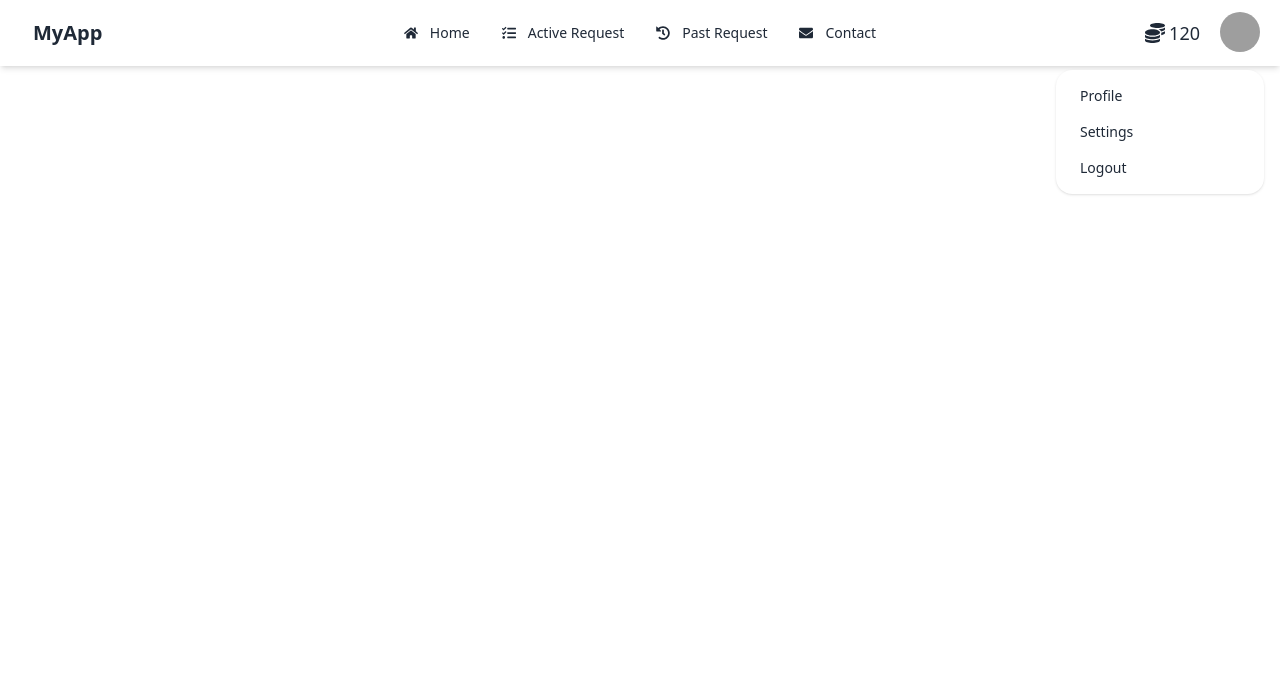
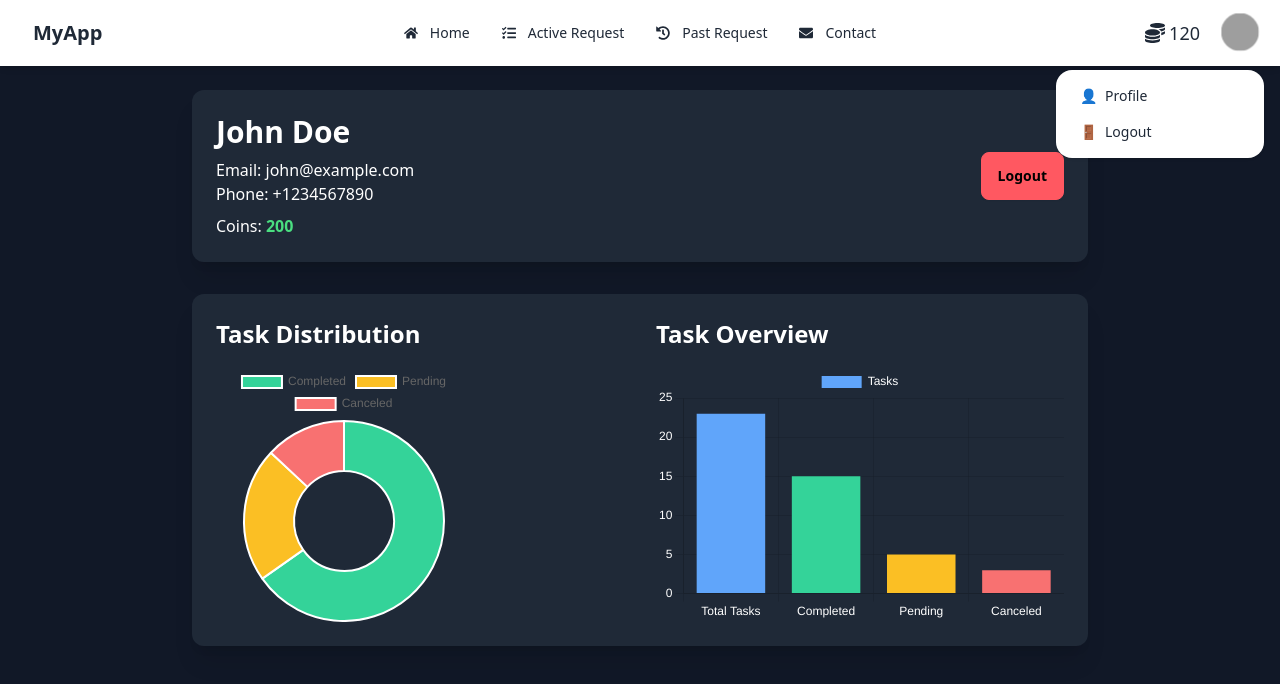
Before and after one commit to sidad112004/AidTechFrontend, a React (Vite) app in the folder frontend/: page /profile in a window 1280 px wide. Both pictures are taken after a click on the label 1239 px from the left and 32 px from the top of the page. Shown: the top 684 px of the page. Built offline with nearby package versions, Linux system fonts and the light colour scheme; grey boxes are pictures that could not be loaded.

Commit message:
profile page

```diff
--- a/frontend/package.json
+++ b/frontend/package.json
@@ -13,6 +13,7 @@
     "@react-google-maps/api": "^2.20.5",
     "@tailwindcss/vite": "^4.0.4",
     "react": "^18.2.0",
+    "react-chartjs-2": "^5.3.0",
     "react-dom": "^18.2.0",
     "react-google-places-autocomplete": "^4.1.0",
     "react-icons": "^5.4.0",
--- a/frontend/src/App.jsx
+++ b/frontend/src/App.jsx
@@ -7,6 +7,7 @@ import Activerequest from './components/activerequest/Activerequest';
 import Pastrequest from './components/pastrequest/Pastrequest';
 import Contact from './components/contact/contact';
 import Signup from './components/signup/Signup';
+import Profile from './components/profile/Profile';
 
 // A component to hold the routes and conditionally render the Navbar
 function AppContent() {
@@ -26,6 +27,7 @@ function AppContent() {
         <Route path="/activerequest" element={<Activerequest />} />
         <Route path="/pastrequest" element={<Pastrequest />} />
         <Route path="/contact" element={<Contact />} />
+        <Route path="/profile" element={<Profile />} />
       </Routes>
     </>
   );
--- a/frontend/src/components/homepage/Home.jsx
+++ b/frontend/src/components/homepage/Home.jsx
@@ -2,13 +2,14 @@ import React from 'react';
 import Notification from './Notification';
 import Help from './Help';
 import Cancel from './Cancel';
+
 function Home() {
   return (
     <>
-      {/* Main Content divided into 2 sections with a dark theme */}
-      <div className="grid grid-cols-2 h-screen p-6 gap-4 text-gray-200">
+      {/* Main Content: Responsive grid */}
+      <div className="grid grid-cols-1 md:grid-cols-2 h-screen p-6 gap-4 text-gray-200">
         {/* Left Section: Detailed Project Description */}
-        <div className="overflow-y-auto p-8 rounded-xl shadow-lg">
+        <div className="overflow-y-auto p-8 rounded-xl shadow-lg bg-gray-800">
           <header className="mb-8">
             <h1 className="text-4xl font-extrabold text-blue-400">AidTech Alliance</h1>
             <p className="mt-2 text-xl text-gray-300">
@@ -83,11 +84,9 @@ function Home() {
           </section>
         </div>
 
-        {/* Right Section: Large Adjacent Action Buttons */}
-        <div className="flex flex-row items-center justify-center gap-8">
-          {/* Help component renders its own circular Help button */}
+        {/* Right Section: Action Buttons */}
+        <div className="flex flex-col items-center justify-center gap-8  p-8 rounded-xl shadow-lg">
           <Help />
-          {/* Render the Cancel component */}
           <Cancel />
         </div>
       </div>
--- a/frontend/src/components/navbar/Navbar.jsx
+++ b/frontend/src/components/navbar/Navbar.jsx
@@ -15,10 +15,9 @@ function Navbar() {
         </Link>
       </div>
 
-      {/* Center: Menu */}
-      <div className="navbar-center">
-        {/* Desktop Menu */}
-        <ul className="menu menu-horizontal p-0 hidden lg:flex">
+      {/* Desktop Menu: visible on large screens */}
+      <div className="navbar-center hidden lg:flex">
+        <ul className="menu menu-horizontal p-0">
           <li>
             <Link to="/">
               <FaHome className="inline mr-1" />
@@ -44,9 +43,43 @@ function Navbar() {
             </Link>
           </li>
         </ul>
+      </div>
 
-        {/* Mobile Hamburger Menu */}
-        <div className="dropdown lg:hidden">
+      {/* Desktop Right: Coins and Profile (visible on large screens) */}
+      <div className="navbar-end hidden lg:flex items-center gap-4">
+        <div className="tooltip tooltip-bottom" data-tip="Coins">
+          <div className="flex items-center gap-1">
+            <FaCoins className="text-xl" />
+            <span className="text-lg font-medium">{coins}</span>
+          </div>
+        </div>
+        <div className="dropdown dropdown-end">
+          <label tabIndex={0} className="btn btn-ghost btn-circle avatar">
+            <div className="w-10 rounded-full">
+              <img src="https://placeimg.com/80/80/people" alt="Profile" />
+            </div>
+          </label>
+          <ul
+            tabIndex={0}
+            className="menu menu-compact dropdown-content mt-3 p-2 shadow bg-base-100 rounded-box w-52"
+          >
+            <li>
+              <Link to="/profile">
+                <span role="img" aria-label="Profile">👤</span> Profile
+              </Link>
+            </li>
+            <li>
+              <Link to="/logout">
+                <span role="img" aria-label="Logout">🚪</span> Logout
+              </Link>
+            </li>
+          </ul>
+        </div>
+      </div>
+
+      {/* Mobile Menu: visible on small screens, moved to the right */}
+      <div className="navbar-end lg:hidden">
+        <div className="dropdown dropdown-end">
           <label tabIndex={0} className="btn btn-ghost">
             <FaBars className="text-xl" />
           </label>
@@ -78,39 +111,21 @@ function Navbar() {
                 Contact
               </Link>
             </li>
-          </ul>
-        </div>
-      </div>
-
-      {/* Right: Coins and Profile */}
-      <div className="navbar-end flex items-center gap-4">
-        {/* Coins Indicator with coin symbol and value side by side */}
-        <div className="tooltip tooltip-bottom" data-tip="Coins">
-          <div className="flex items-center gap-1">
-            <FaCoins className="text-xl" />
-            <span className="text-lg font-medium">{coins}</span>
-          </div>
-        </div>
-
-        {/* Profile Dropdown */}
-        <div className="dropdown dropdown-end">
-          <label tabIndex={0} className="btn btn-ghost btn-circle avatar">
-            <div className="w-10 rounded-full">
-              <img src="https://placeimg.com/80/80/people" alt="Profile" />
-            </div>
-          </label>
-          <ul
-            tabIndex={0}
-            className="menu menu-compact dropdown-content mt-3 p-2 shadow bg-base-100 rounded-box w-52"
-          >
             <li>
-              <Link to="/profile">Profile</Link>
+              <a>
+                <FaCoins className="inline mr-1" />
+                {coins} Coins
+              </a>
             </li>
             <li>
-              <Link to="/settings">Settings</Link>
+              <Link to="/profile">
+                <span role="img" aria-label="Profile">👤</span> Profile
+              </Link>
             </li>
             <li>
-              <Link to="/logout">Logout</Link>
+              <Link to="/logout">
+                <span role="img" aria-label="Logout">🚪</span> Logout
+              </Link>
             </li>
           </ul>
         </div>
--- /dev/null
+++ b/frontend/src/components/profile/Profile.jsx
@@ -0,0 +1,120 @@
+import React from 'react';
+import { Doughnut, Bar } from 'react-chartjs-2';
+import {
+  Chart as ChartJS,
+  ArcElement,
+  Tooltip,
+  Legend,
+  CategoryScale,
+  LinearScale,
+  BarElement,
+} from 'chart.js';
+
+// Register required Chart.js components
+ChartJS.register(ArcElement, Tooltip, Legend, CategoryScale, LinearScale, BarElement);
+
+function Profile() {
+  // Sample user data; in a real app, this data would be fetched from an API or context.
+  const user = {
+    name: 'John Doe',
+    email: 'john@example.com',
+    phone: '+1234567890',
+    coins: 200,
+    totalTasks: 23,      // Total tasks (including completed, pending, and canceled)
+    completedTasks: 15,
+    pendingTasks: 5,
+    canceledTasks: 3,
+  };
+
+  // Data for the doughnut chart representing task distribution
+  const tasksDoughnutData = {
+    labels: ['Completed', 'Pending', 'Canceled'],
+    datasets: [
+      {
+        data: [user.completedTasks, user.pendingTasks, user.canceledTasks],
+        backgroundColor: ['#34D399', '#FBBF24', '#F87171'], // green, amber, red
+        hoverBackgroundColor: ['#10B981', '#F59E0B', '#EF4444'],
+      },
+    ],
+  };
+
+  // Data for the bar chart representing task counts
+  const tasksBarData = {
+    labels: ['Total Tasks', 'Completed', 'Pending', 'Canceled'],
+    datasets: [
+      {
+        label: 'Tasks',
+        data: [user.totalTasks, user.completedTasks, user.pendingTasks, user.canceledTasks],
+        backgroundColor: ['#60A5FA', '#34D399', '#FBBF24', '#F87171'], // blue, green, amber, red
+      },
+    ],
+  };
+
+  // Logout handler (replace with your actual logout logic)
+  const handleLogout = () => {
+    console.log('User logged out');
+    // e.g., clear tokens, redirect to login page, etc.
+  };
+
+  return (
+    <div className="min-h-screen bg-gray-900 p-6 text-white">
+      <div className="max-w-4xl mx-auto space-y-8">
+        {/* User Information Card */}
+        <div className="card bg-gray-800 shadow-xl rounded-xl p-6">
+          <div className="flex flex-col md:flex-row md:items-center md:justify-between">
+            <div>
+              <h1 className="text-3xl font-bold">{user.name}</h1>
+              <p className="mt-2">Email: {user.email}</p>
+              <p>Phone: {user.phone}</p>
+              <p className="mt-2">
+                Coins: <span className="font-bold text-green-400">{user.coins}</span>
+              </p>
+            </div>
+            <div className="mt-4 md:mt-0">
+              <button onClick={handleLogout} className="btn btn-error">
+                Logout
+              </button>
+            </div>
+          </div>
+        </div>
+
+        {/* Dashboard Card */}
+        <div className="card bg-gray-800 shadow-xl rounded-xl p-6 grid grid-cols-1 md:grid-cols-2 gap-8">
+          {/* Doughnut Chart for Task Distribution */}
+          <div>
+            <h2 className="text-2xl font-bold mb-4">Task Distribution</h2>
+            <div className="w-full h-64">
+              <Doughnut data={tasksDoughnutData} />
+            </div>
+          </div>
+          {/* Bar Chart for Task Overview */}
+          <div>
+            <h2 className="text-2xl font-bold mb-4">Task Overview</h2>
+            <div className="w-full h-64">
+              <Bar
+                data={tasksBarData}
+                options={{
+                  maintainAspectRatio: false,
+                  scales: {
+                    y: {
+                      beginAtZero: true,
+                      ticks: { color: 'white' },
+                    },
+                    x: {
+                      ticks: { color: 'white' },
+                    },
+                  },
+                  plugins: {
+                    legend: { labels: { color: 'white' } },
+                  },
+                }}
+              />
+            </div>
+          </div>
+        </div>
+      </div>
+    </div>
+  );
+}
+
+export default Profile;
```
Also changed, not shown: 1 other file (tests, documents, lock files or other folders).
